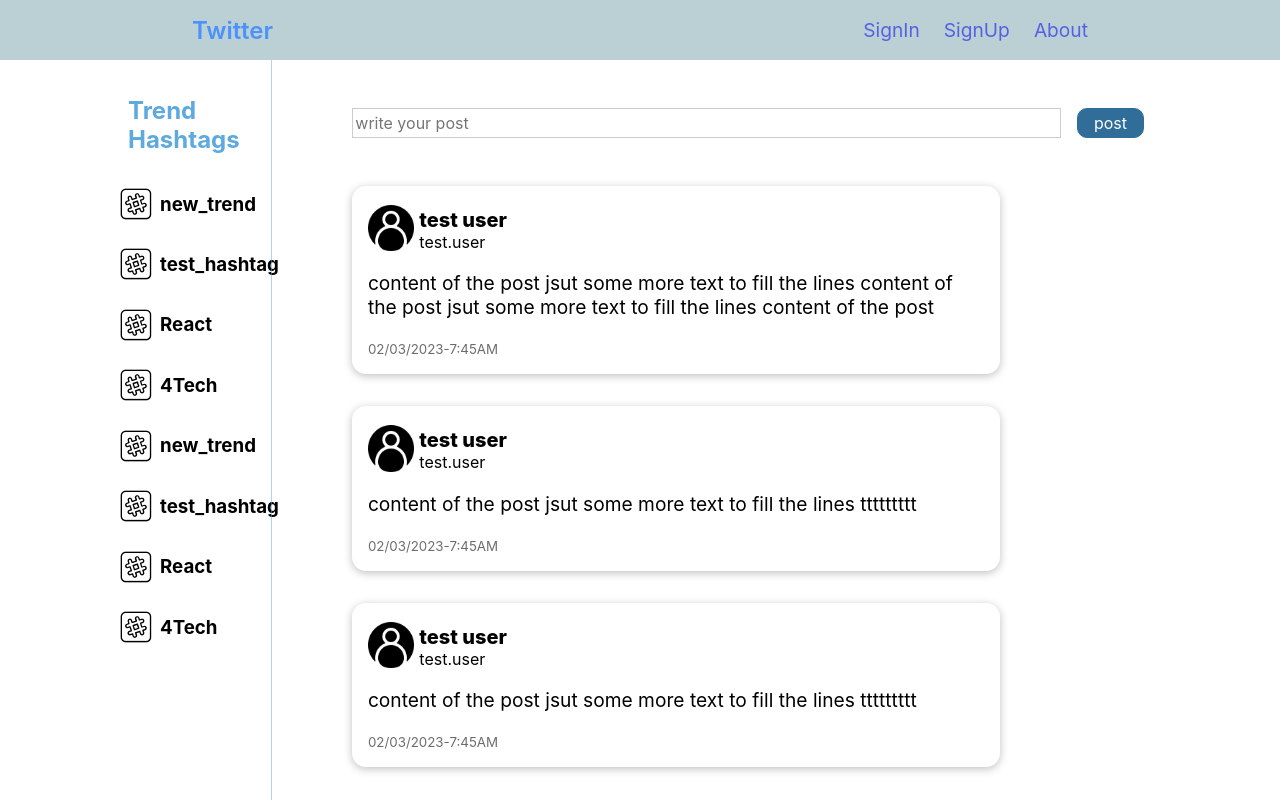
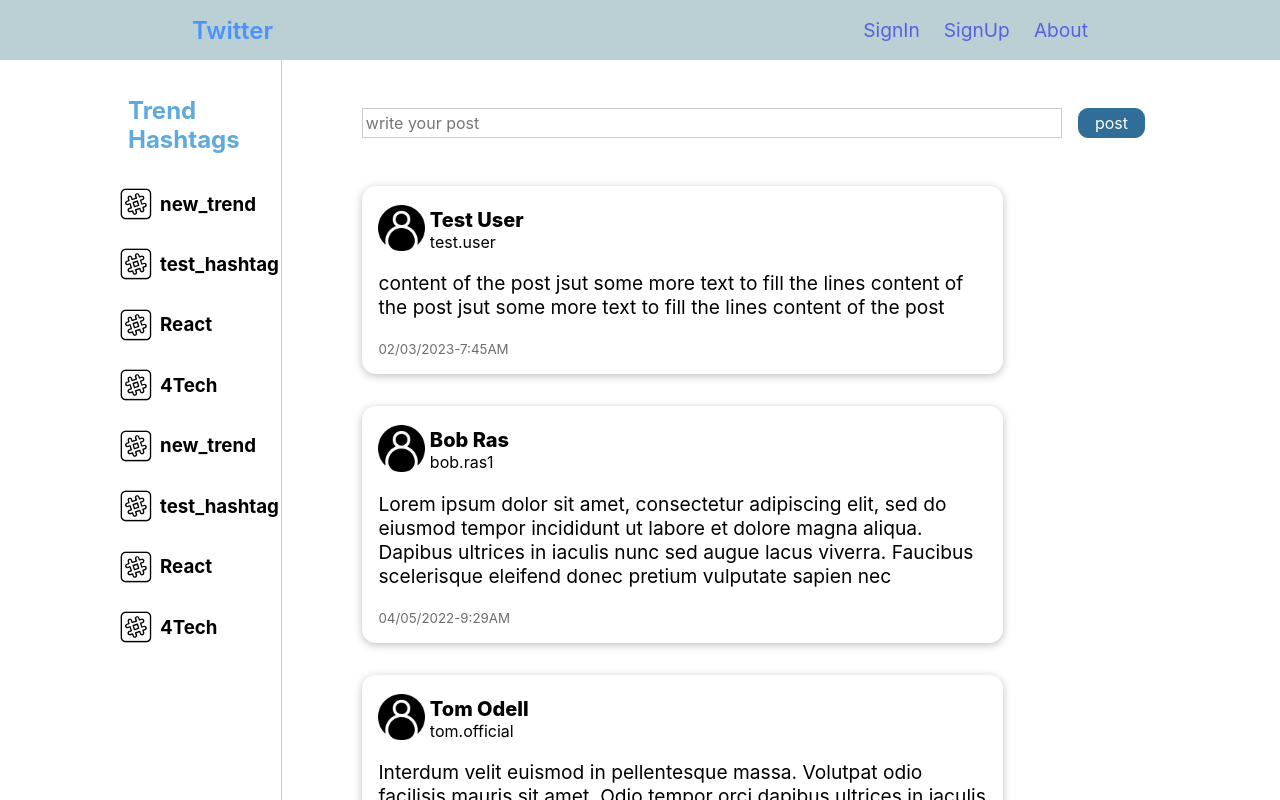
Before and after one commit to ali-naseh/twitter, a React (Create React App) app: page / in a window 1280 px wide. Shown: the top 800 px of the page. Built offline with nearby package versions, Linux system fonts and the light colour scheme.

Commit message:
show posts dynamicly

```diff
--- a/src/Pages/Home/Home.js
+++ b/src/Pages/Home/Home.js
@@ -1,8 +1,7 @@
 import React from "react";
 
 import HashtagLists from "../../components/ Main Page/Hashtags";
-import PostForm from "../../components/ Main Page/PostForm";
-import Posts from "../../components/ Main Page/Posts";
+import MainPage from "../../components/ Main Page/MainPage";
 import Container from "../../components/UI/Container";
 import Divider from "../../components/UI/Divider";
 
@@ -11,10 +10,8 @@ const Home = () => {
     <Container>
       <HashtagLists />
       <Divider />
-      <main>
-        <PostForm/>
-        <Posts />
-      </main>
+
+      <MainPage />
     </Container>
   );
 };
--- a/src/components/ Main Page/Hashtags.module.css
+++ b/src/components/ Main Page/Hashtags.module.css
@@ -1,6 +1,6 @@
 .rightSidebar {
     background-color: white;
-    width: 18%;
+    width: 15%;
     padding: 1rem 0;
 }
 
--- /dev/null
+++ b/src/components/ Main Page/MainPage.js
@@ -0,0 +1,16 @@
+import React from "react";
+
+import classes from "./MainPage.module.css";
+import PostForm from "./PostForm";
+import Posts from "./Posts";
+
+const MainPage = () => {
+  return (
+    <div className={classes.main}>
+      <PostForm />
+      <Posts />
+    </div>
+  );
+};
+
+export default MainPage;
--- /dev/null
+++ b/src/components/ Main Page/MainPage.module.css
@@ -0,0 +1,3 @@
+.main {
+    width: 85%;
+}
--- a/src/components/ Main Page/Posts.js
+++ b/src/components/ Main Page/Posts.js
@@ -3,56 +3,56 @@ import Card from "../UI/Card";
 
 import classes from "./Posts.module.css";
 
+const DUMMY_POSTS = [
+  {
+    id: "p1",
+    user: "Test User",
+    userName: "test.user",
+    postContent:
+      "content of the post jsut some more text to fill the lines content of the post jsut some more text to fill the lines content of the post",
+    datePosted: "02/03/2023-7:45AM",
+  },
+  {
+    id: "p2",
+    user: "Bob Ras",
+    userName: "bob.ras1",
+    postContent:
+      "Lorem ipsum dolor sit amet, consectetur adipiscing elit, sed do eiusmod tempor incididunt ut labore et dolore magna aliqua. Dapibus ultrices in iaculis nunc sed augue lacus viverra. Faucibus scelerisque eleifend donec pretium vulputate sapien nec",
+    datePosted: "04/05/2022-9:29AM",
+  },
+  {
+    id: "p3",
+    user: "Tom Odell",
+    userName: "tom.official",
+    postContent: `Interdum velit euismod in pellentesque massa.
+    Volutpat odio facilisis mauris sit amet. Odio tempor orci dapibus ultrices in iaculis nunc.
+    A diam sollicitudin tempor id. Elit at imperdiet dui accumsan sit amet nulla facilisi morbi.
+    Duis ut diam quam nulla. Nulla facilisi etiam dignissim diam.
+    Mattis pellentesque id nibh tortor id aliquet lectus.
+    Arcu cursus euismod quis viverra. Aliquam sem et tortor consequat id porta nibh.
+    Tempor orci dapibus ultrices in iaculis nunc. Pellentesque eu tincidunt tortor aliquam nulla.`,
+    datePosted: "25/03/2022-11:18PM",
+  },
+];
+
 const Posts = () => {
   return (
     <>
-      {" "}
+      {DUMMY_POSTS.map((post) => (
         <Card>
           <div className={classes.user}>
             <img src={"images/person.png"} alt="" />
             <div>
-            <h3>test user</h3>
-            <p>test.user</p>
+              <h3>{post.user}</h3>
+              <p>{post.userName}</p>
             </div>
           </div>
           <div className={classes.content}>
-          <p>
-            content of the post jsut some more text to fill the lines content of
-            the post jsut some more text to fill the lines content of the post
-          </p>
-          <small>02/03/2023-7:45AM</small>
+            <p>{post.postContent}</p>
+            <small>{post.datePosted}</small>
           </div>
         </Card>
-      <Card>
-        <div className={classes.user}>
-          <img src={"images/person.png"} alt="" />
-          <div>
-            <h3>test user</h3>
-            <p>test.user</p>
-          </div>
-        </div>
-        <div className={classes.content}>
-          <p>
-            content of the post jsut some more text to fill the lines ttttttttt
-          </p>
-          <small>02/03/2023-7:45AM</small>
-        </div>
-      </Card>
-      <Card>
-        <div className={classes.user}>
-          <img src={"images/person.png"} alt="" />
-          <div>
-            <h3>test user</h3>
-            <p>test.user</p>
-          </div>
-        </div>
-        <div className={classes.content}>
-          <p>
-            content of the post jsut some more text to fill the lines ttttttttt
-          </p>
-          <small>02/03/2023-7:45AM</small>
-        </div>
-      </Card>
+      ))}
     </>
   );
 };
```
Lines whose indentation alone changed are shown as unchanged.
